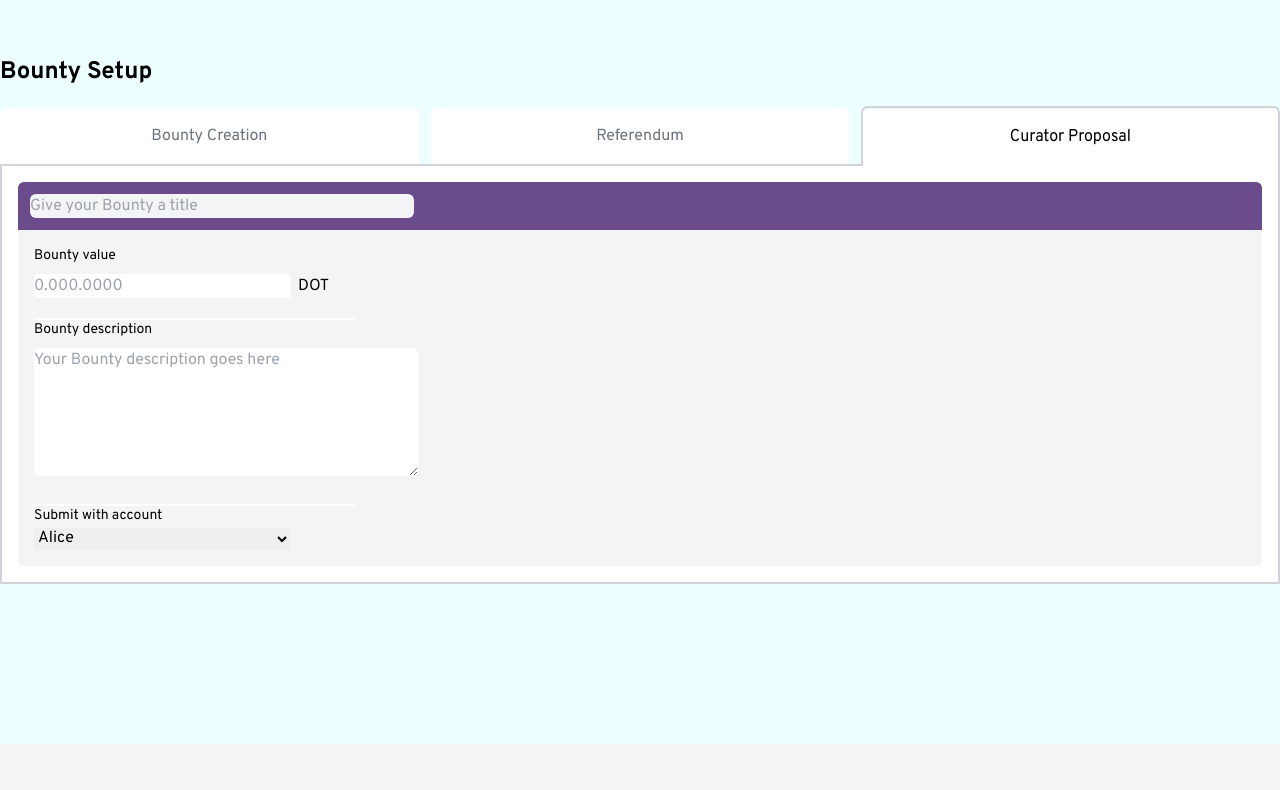
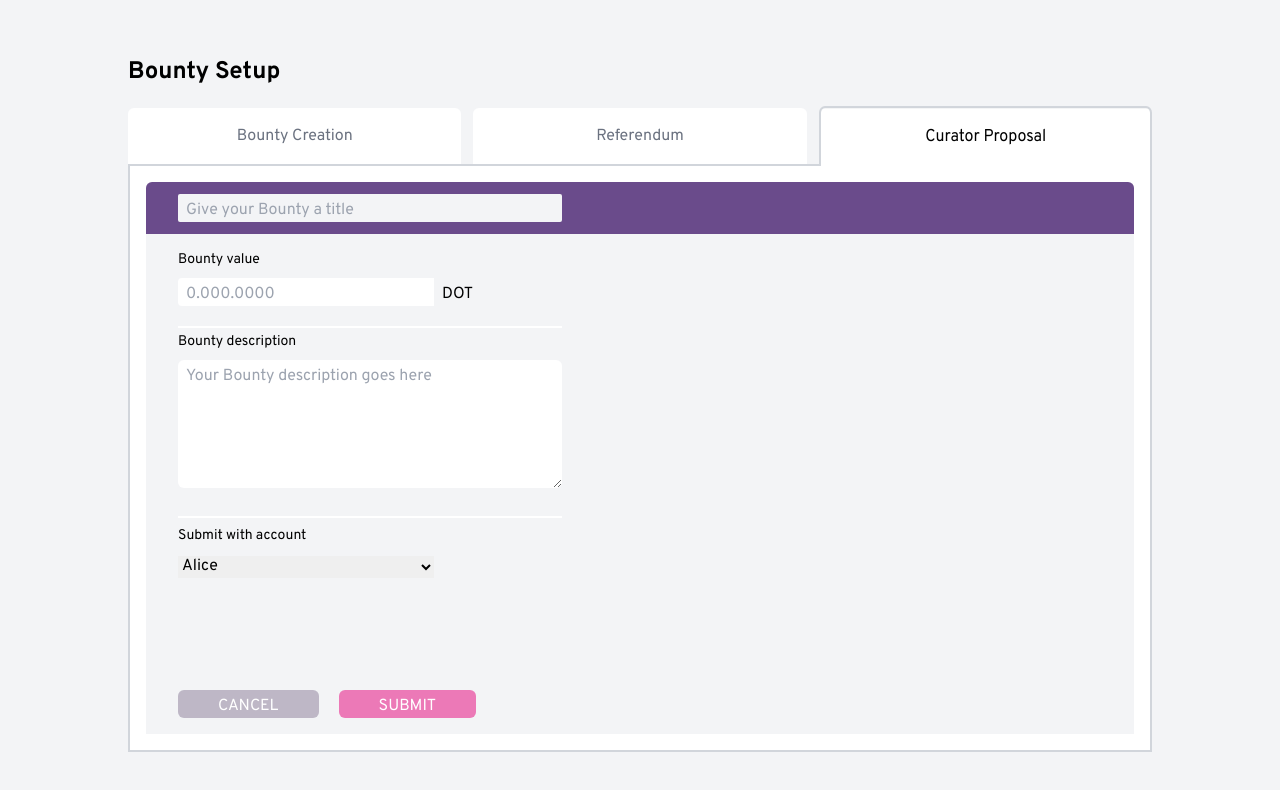
Before and after one commit to galaniprojects/Polkadot-Bounty-Manager, a SvelteKit app: page / in a window 1280 px wide. Shown: the part 124-914 px from the top of the page. Before the commit the page ends 868 px from the top, so only its background shows below. Built offline with nearby package versions, Linux system fonts and the light colour scheme.

Commit message:
improve bounty creation page

```diff
--- a/src/app.css
+++ b/src/app.css
@@ -16,6 +16,20 @@
   font-style: normal;
 }
 
-body{
-  font-family: "Overpass"
+body {
+  font-family: 'Overpass';
 }
+
+.button-active {
+  @apply bg-accent px-10 pt-1 rounded-md text-white;
+}
+
+.button-active:disabled {
+  @apply px-10 pt-1 rounded-md text-white;
+  background-color: rgba(230,0,122,0.5)
+}
+
+.button-cancel {
+  @apply  px-10 pt-1 rounded-md text-white;
+  background-color: theme('colors.darkgray')
+}
--- a/src/components/bounty-setup/BountyCreation.svelte
+++ b/src/components/bounty-setup/BountyCreation.svelte
@@ -1,28 +1,34 @@
-<div class="grid">
-	<div class="row top-bar">
-		<input class="rounded-md bg-gray-100 m-3 w-96" placeholder="Give your Bounty a title" />
+<div>
+	<div class="top-bar">
+		<input class=" pt-1 pl-2 rounded-sm bg-gray-100 my-3 ml-8 w-96" placeholder="Give your Bounty a title" />
 	</div>
-	<div class="p-4">
+	<div class="grid content-between py-4 pl-8 content">
+		<div>
 			<p class="text-sm">Bounty value</p>
 			<div class="flex mt-2">
-			<input class="w-64 rounded-s bg-white mr-2" placeholder="0.000.0000" />
-			<p>DOT</p>
+				<input class="pt-1 pl-2 w-64 rounded-s bg-white mr-2" placeholder="0.000.0000" />
+				<p class="mt-1">DOT</p>
 			</div>
-		<div class="border border-white mt-5 w-80"></div>
+			<div class="border border-white mt-5 mb-1 w-96"></div>
 
 			<p class="text-sm">Bounty description</p>
 			<textarea
-			class="w-96 h-32 rounded-md bg-white mr-2 mt-2"
+				class="pt-1 pl-2 w-96 h-32 rounded-md bg-white mr-2 mt-2"
 				placeholder="Your Bounty description goes here"
 			></textarea>
 
-		<div class="border border-white mt-5 w-80"></div>
-		<p class="text-sm">Submit with account</p>
+			<div class="border border-white mt-5 mb-2 w-96"></div>
+			<p class="text-sm mb-2">Submit with account</p>
 
 			<select class="w-64" name="accounts" id="accounts">
 				<option value="alice">Alice</option>
 				<option value="bob">Bob</option>
 			</select>
+		</div>
+		<div class="flex flex-row">
+			<button class="button-cancel mr-5 ">CANCEL</button>
+			<button disabled class="button-active">SUBMIT</button>
+		</div>
 	</div>
 </div>
 
@@ -30,4 +36,8 @@
 	.top-bar {
 		background-color: rgba(73, 33, 113, 0.8);
 	}
+
+	.content {
+		min-height: 500px;
+	}
 </style>
--- a/src/components/bounty-setup/BountySetup.svelte
+++ b/src/components/bounty-setup/BountySetup.svelte
@@ -15,15 +15,15 @@
 </script>
 
 <div class="flex justify-center items-center md:py-20 lg:py-40 bg-cyan-50">
-	<div class="container max-w-screen-xl">
-		<h2 class="my-5 font-bold text-2xl">Bounty Setup</h2>
+	<div class="container max-w-screen-lg">
+		<h2 class="my-5 font-bold text-2xl ">Bounty Setup</h2>
 		<div class="grid grid-cols-3 h-14 gap-3">
 			<BountySetupTab {activeTab} tabName={TABS[0]} bountySetupTabClicked={onTabClick} />
 			<BountySetupTab {activeTab} tabName={TABS[1]} bountySetupTabClicked={onTabClick} />
 			<BountySetupTab {activeTab} tabName={TABS[2]} bountySetupTabClicked={onTabClick} />
 		</div>
 		<div class="grid bg-white border-2 border-gray-300 p-4">
-			<div class="rounded-md bg-gray-100 overflow-clip">
+			<div class="rounded-t-md bg-gray-100 overflow-clip">
 				<BountyCreation />
 			</div>
 		</div>
--- a/tailwind.config.js
+++ b/tailwind.config.js
@@ -1,8 +1,16 @@
+import * as colors from 'tailwindcss/colors';
+
 /** @type {import('tailwindcss').Config} */
 export default {
   content: ['./src/**/*.{html,js,svelte,ts}'],
   theme: {
-    extend: {},
+    colors: {
+      accent: '#FF41A6',
+      black: colors.black,
+      white: colors.white,
+      gray: colors.gray,
+      darkgray: '#8a7c9780'
+    }
   },
-  plugins: [],
-}
+  plugins: []
+};
```
Lines whose indentation alone changed are shown as unchanged.
